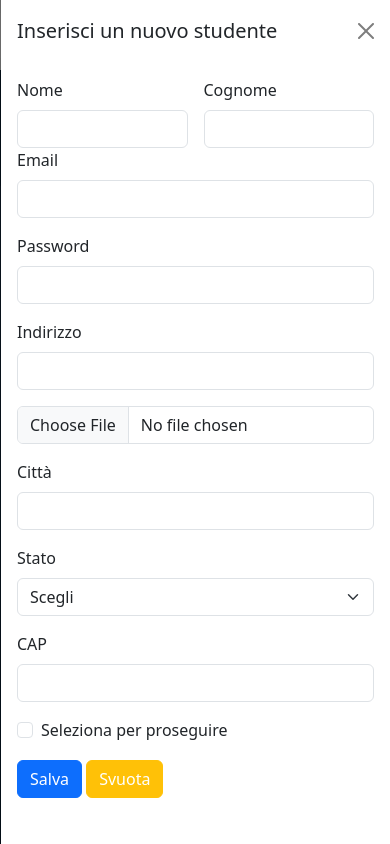
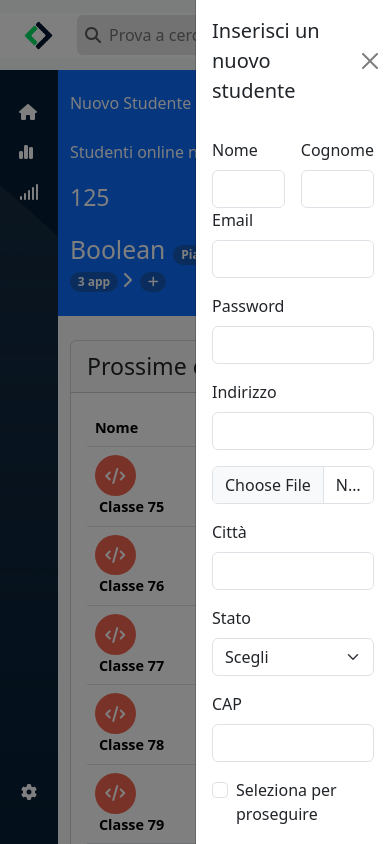
Before and after one commit to davidefois96/html-css-bootstrap-dashboard, a plain HTML site: page index.html in a window 390 px wide. Both pictures are taken after a click on the button 223 px from the left and 105 px from the top of the page. Drawn offline with nearby package versions, Linux system fonts and the light colour scheme; files that its build step writes are made by us from their sources.

Commit message:
[add] new code

```diff
--- a/CSS/style.css
+++ b/CSS/style.css
@@ -113,6 +113,8 @@ aside{
   aside {width: 68px;}
 
 
+  .offcanvas.w-100{width: 50% !important;}
+
 
 
 
```
Also changed, not shown: index.html (+1 -1 lines).
